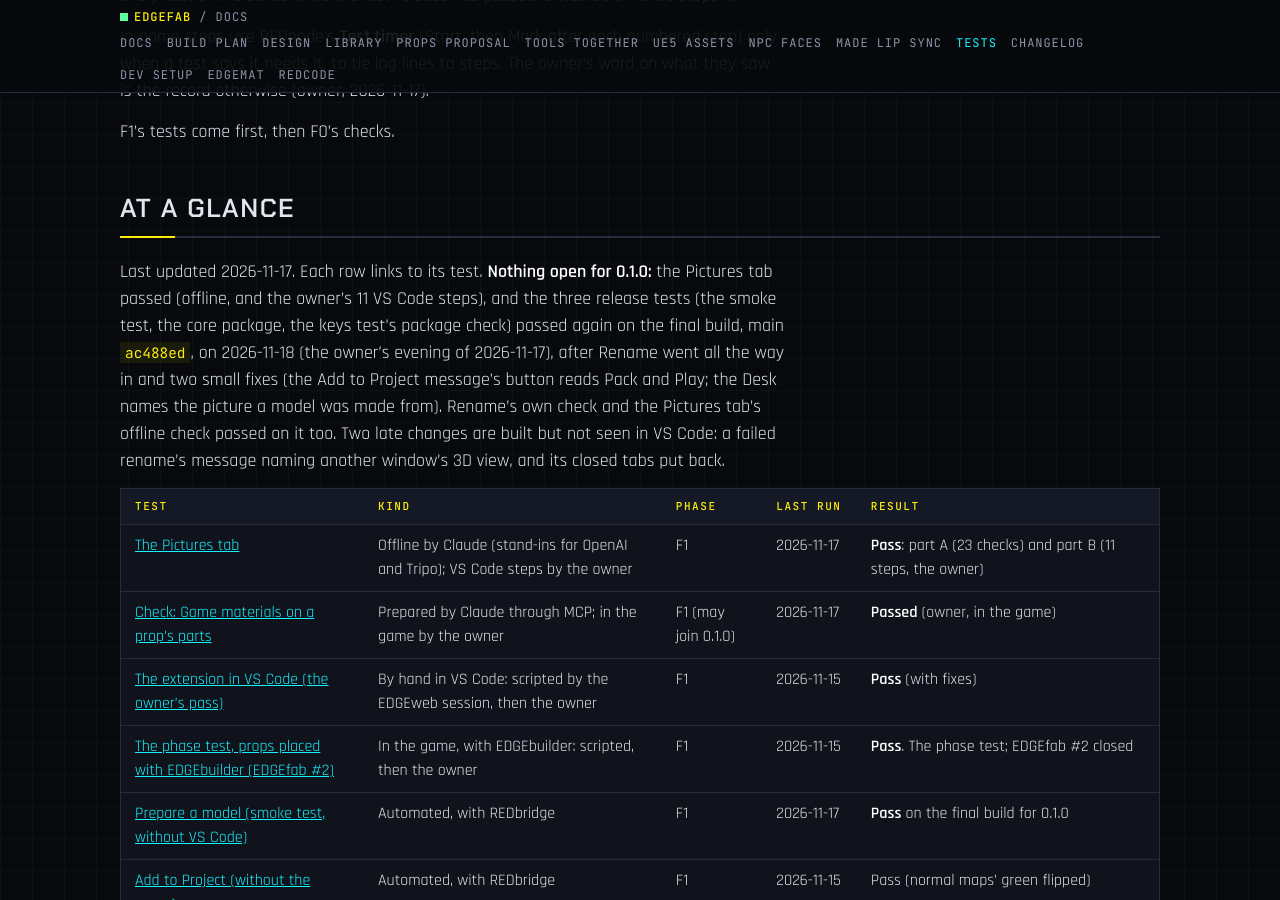
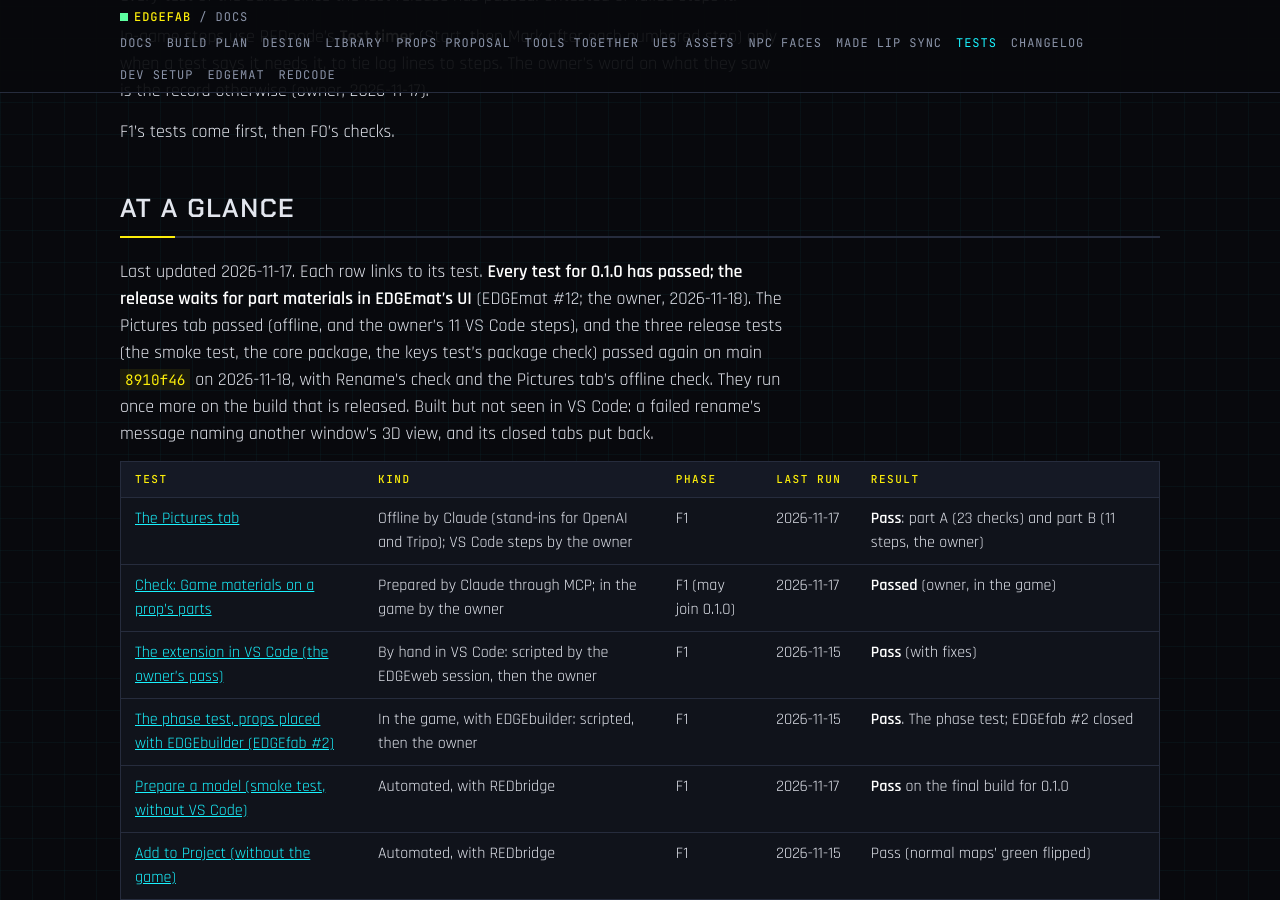
Before and after one commit to Edgemodders/EDGEfab, a Jekyll site: the page built from docs/testing.md, in a window 1280 px wide and 900 px high, scrolled down 314 px. Built offline with Jekyll 4.4.1, drawn with Linux system fonts in a browser that asks for light colours; some of the changed text lies outside the part shown.

Commit message:
Notes: the owner's calls before 0.1.0; the release waits for EDGEmat #12
Co-Authored-By: Claude Fable 5.2 <noreply@anthropic.com>

```diff
--- a/docs/testing.md
+++ b/docs/testing.md
@@ -12,7 +12,7 @@ F1's tests come first, then F0's checks.
 
 ## At a glance
 
-Last updated 2026-11-17. Each row links to its test. **Nothing open for 0.1.0:** the Pictures tab passed (offline, and the owner's 11 VS Code steps), and the three release tests (the smoke test, the core package, the keys test's package check) passed again on the final build, main `ac488ed`, on 2026-11-18 (the owner's evening of 2026-11-17), after Rename went all the way in and two small fixes (the Add to Project message's button reads Pack and Play; the Desk names the picture a model was made from). Rename's own check and the Pictures tab's offline check passed on it too. Two late changes are built but not seen in VS Code: a failed rename's message naming another window's 3D view, and its closed tabs put back.
+Last updated 2026-11-17. Each row links to its test. **Every test for 0.1.0 has passed; the release waits for part materials in EDGEmat's UI** (EDGEmat #12; the owner, 2026-11-18). The Pictures tab passed (offline, and the owner's 11 VS Code steps), and the three release tests (the smoke test, the core package, the keys test's package check) passed again on main `8910f46` on 2026-11-18, with Rename's check and the Pictures tab's offline check. They run once more on the build that is released. Built but not seen in VS Code: a failed rename's message naming another window's 3D view, and its closed tabs put back.
 
 | Test | Kind | Phase | Last run | Result |
 |---|---|---|---|---|
@@ -370,7 +370,7 @@ After the normal maps' green default (`addToProject.ts`, 2026-11-15), on the bui
 
 ### Run 9, 2026-11-17: passed (step 1), the final build for 0.1.0
 
-After the Pictures tab and its changes, on main `2f04616`, and again on `8d0c9ed` after Rename went all the way in, and on `ac488ed`, the final build (`ok` both, each time). Step 1 on copies of two Desk models in parts, into a scratch folder: `ok` both. The picture-first vending machine: 70 pieces into 6 parts, back faces on 5. The red vending machine made in the Pictures tab's run: 49 pieces into 10 parts, back faces on all 10. Both: three levels of detail, the quarter turn, the size-unknown note. Steps 2 and 3 are covered by the core package's Run 3 the same day.
+After the Pictures tab and its changes, on main `2f04616`, and again on `8d0c9ed` after Rename went all the way in, on `ac488ed`, and on `8910f46` after the Desk's labels changed (`ok` both, each time). Step 1 on copies of two Desk models in parts, into a scratch folder: `ok` both. The picture-first vending machine: 70 pieces into 6 parts, back faces on 5. The red vending machine made in the Pictures tab's run: 49 pieces into 10 parts, back faces on all 10. Both: three levels of detail, the quarter turn, the size-unknown note. Steps 2 and 3 are covered by the core package's Run 3 the same day.
 
 ## F1: Add to Project (without the game)
 
@@ -465,7 +465,7 @@ First run: Rename passed, but `fab_size` on the copy scaled **the real Desk's**
 
 ### Run 2, 2026-11-17: passed
 
-On main, the build with `renameInside` (core `make.ts`). On `vending_e2e` (6 materials, glow, 1 picture): 29 checks, `all passed`. On Red Vending, renamed the old way in the Pictures tab's run (its files still named `a_battered_cyberpunk_vending_machine_wit_2`, 10 materials, 5 pictures), with `--add`: `all passed`, so an item renamed before this is put right by its next rename. The Pictures tab's offline check ran again: `all passed`. First try of the check found one more thing, fixed: a copied item's record still named the folder it was made in; the rename now writes the item's own paths. **Not run:** Rename in VS Code on this build.
+On main, the build with `renameInside` (core `make.ts`). On `vending_e2e` (6 materials, glow, 1 picture): 29 checks, `all passed`. On Red Vending, renamed the old way in the Pictures tab's run (its files still named `a_battered_cyberpunk_vending_machine_wit_2`, 10 materials, 5 pictures), with `--add`: `all passed`, so an item renamed before this is put right by its next rename. The Pictures tab's offline check ran again: `all passed`. First try of the check found one more thing, fixed: a copied item's record still named the folder it was made in; the rename now writes the item's own paths. **In VS Code, 2026-11-18 (the owner's Desk):** `vending_e2e` renamed to "Neon vending machine", then "Neon vending Box": its folder, model and textures are all `neon_vending_box` (read from the Desk afterwards; the check passed on a copy of it, on `8910f46`).
 
 ## F1: the core package (EDGEfab #5)
 
@@ -500,7 +500,7 @@ On main, the build with `renameInside` (core `make.ts`). On `vending_e2e` (6 mat
 
 ### Run 3, 2026-11-17: passed, the final build for 0.1.0
 
-On main `2f04616`, after the Pictures tab, and again on `8d0c9ed` after Rename went all the way in, and on `ac488ed`, the final build (the same results; 770 kB packed).
+On main `2f04616`, after the Pictures tab, and again on `8d0c9ed` after Rename went all the way in, on `ac488ed`, and on `8910f46` after the Desk's labels changed (the same results; 770 kB packed).
 
 | Step | Result |
 |---|---|
@@ -677,7 +677,7 @@ Step 3 ran as [the owner's pass](#f1-the-extension-in-vs-code-the-owners-pass),
 
 ### Run 5, 2026-11-17: step 1 passed, the final build for 0.1.0
 
-On main `2f04616`, after the Pictures tab, and again on `8d0c9ed` after Rename went all the way in, and on `ac488ed`, the final build: `edgefab-0.1.0.vsix`, 11 files: **no match** for `ConvertTo-SecureString`, `SecureStringToBSTR` or `powershell`, and no key files.
+On main `2f04616`, after the Pictures tab, and again on `8d0c9ed` after Rename went all the way in, on `ac488ed`, and on `8910f46` after the Desk's labels changed: `edgefab-0.1.0.vsix`, 11 files: **no match** for `ConvertTo-SecureString`, `SecureStringToBSTR` or `powershell`, and no key files.
 
 ## F1: picture first and parts (without the game)
 
```
Also changed, not shown: CLAUDE.md (+1 -1 lines).
